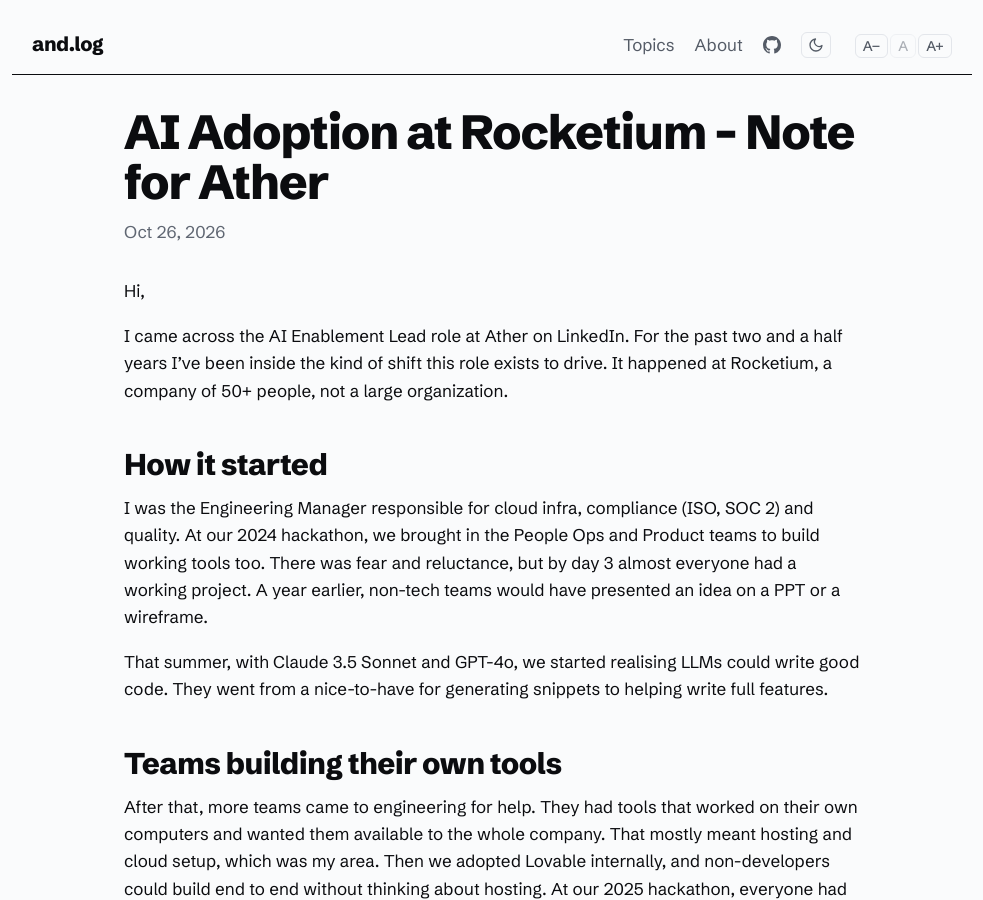
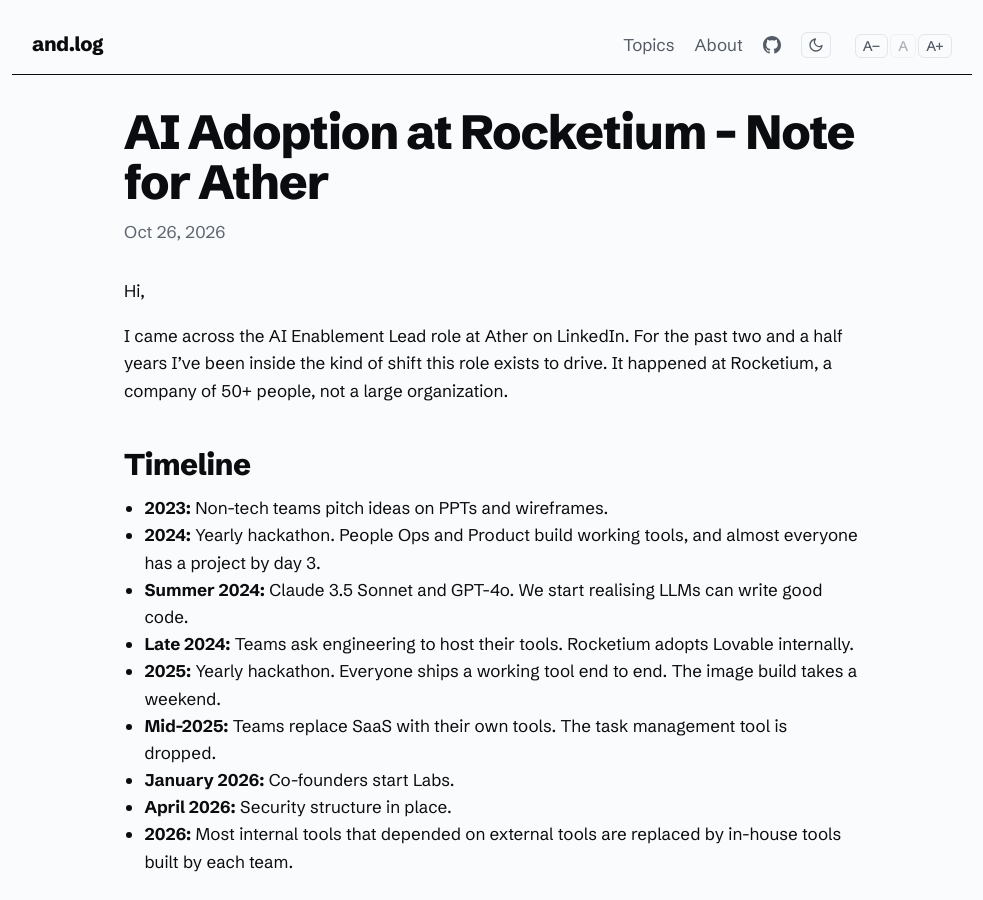
Before and after one commit to and/and.github.io, a Jekyll site: the page built from ather.md, in a window 1280 px wide and 900 px high. Shown: the whole window, without its empty margins (148-1131 px from the left). Built offline with Jekyll 4.4.1, drawn with Linux system fonts in a browser that asks for light colours; some of the changed text lies outside the part shown.

Commit message:
Add timeline and before/after table to Ather note
Co-Authored-By: Claude Opus 5.5 <noreply@anthropic.com>

```diff
--- a/ather.md
+++ b/ather.md
@@ -9,6 +9,18 @@ sitemap: false
 Hi,
 
 I came across the AI Enablement Lead role at Ather on LinkedIn. For the past two and a half years I've been inside the kind of shift this role exists to drive. It happened at Rocketium, a company of 50+ people, not a large organization.
+
+## Timeline
+
+- **2023:** Non-tech teams pitch ideas on PPTs and wireframes.
+- **2024:** Yearly hackathon. People Ops and Product build working tools, and almost everyone has a project by day 3.
+- **Summer 2024:** Claude 3.5 Sonnet and GPT-4o. We start realising LLMs can write good code.
+- **Late 2024:** Teams ask engineering to host their tools. Rocketium adopts Lovable internally.
+- **2025:** Yearly hackathon. Everyone ships a working tool end to end. The image build takes a weekend.
+- **Mid-2025:** Teams replace SaaS with their own tools. The task management tool is dropped.
+- **January 2026:** Co-founders start Labs.
+- **April 2026:** Security structure in place.
+- **2026:** Most internal tools that depended on external tools are replaced by in-house tools built by each team.
 
 ## How it started
 
@@ -32,6 +44,17 @@ Engineering was shipping more than the roadmap planned, so our co-founders start
 
 Through all of it I played several roles at once: manager, infra owner, the person accountable for ISO and SOC 2, and coach to peers on non-tech teams. One of the biggest challenges was bringing a sense of security and privacy to the non-tech teams. They were elated to see their ideas come to life, but every tool still had to be checked for security and privacy. At first I did those checks myself. Over time we put a structure in place: recommended tools, automated code scanning, code review and device protection tools.
 
+## Before and after
+
+| | Before | After |
+|---|---|---|
+| Non-tech team ideas | Pitched on a PPT or wireframe | Working project by day 3 of the hackathon |
+| LLMs in engineering | Nice-to-have for code snippets | Helping write full features |
+| Image analysis build | 3+ months, 1,000+ training images | Over a weekend |
+| Taking a tool company-wide | Engineering set up hosting and cloud | Non-developers ship end to end with Lovable |
+| Internal tools | Bought SaaS, like a ~$1k/month task management tool | Teams build their own, and several SaaS tools were dropped |
+| Security checks | I checked each tool by hand | Recommended tools, automated code scanning, code review, device protection |
+
 ## Looking back
 
 Looking back, here's what I'd do differently:
```
